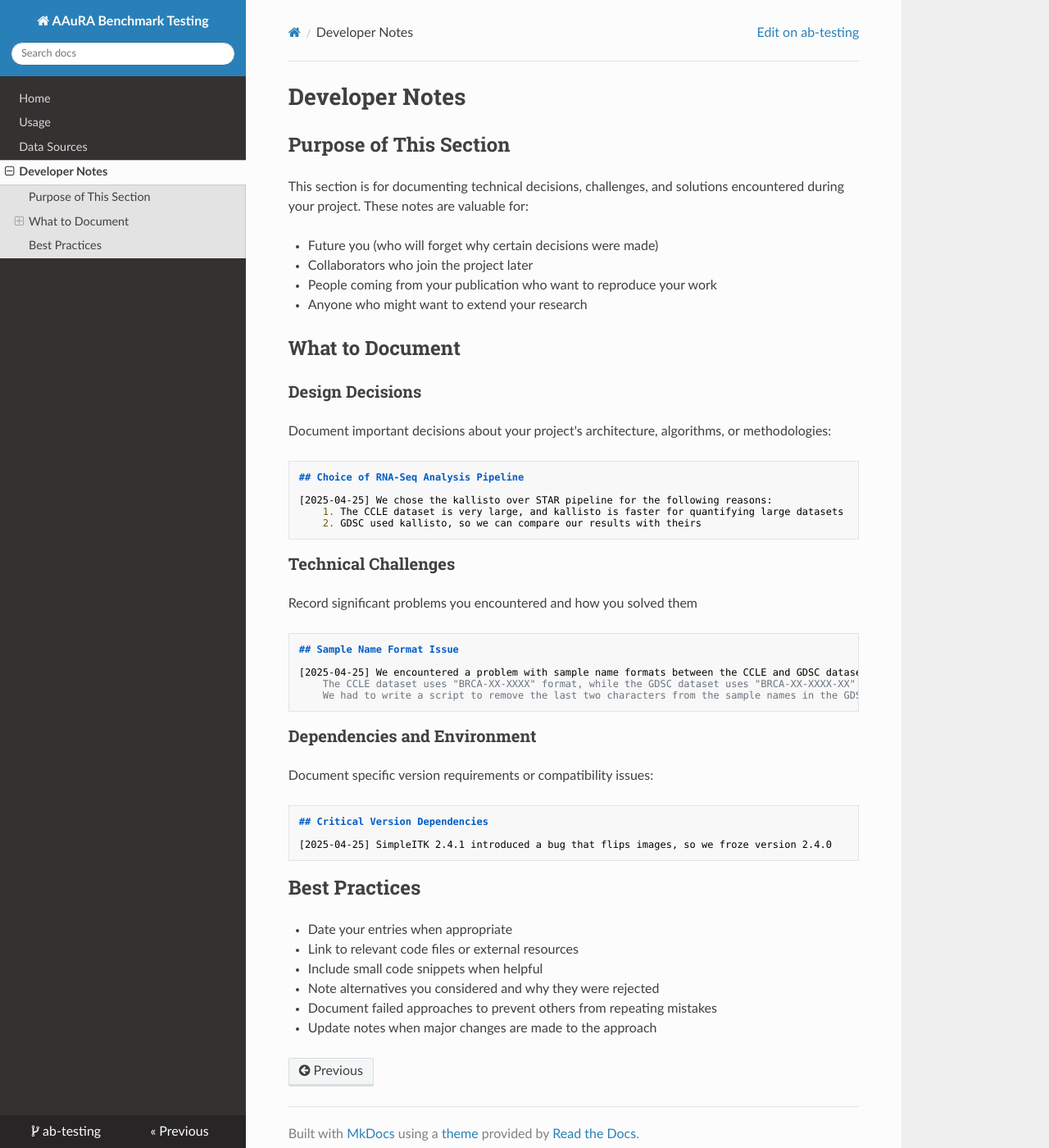
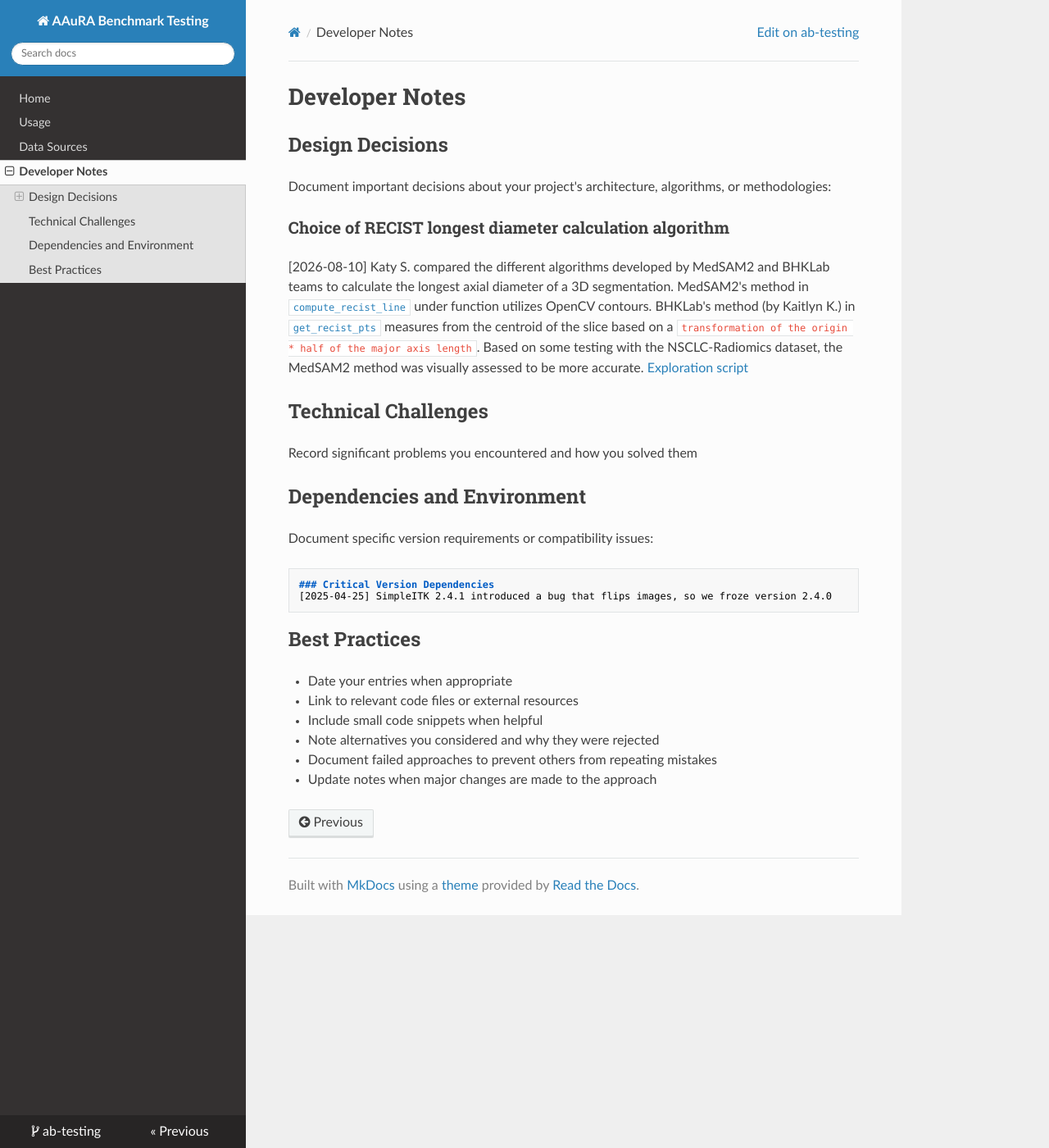
Before and after one commit to bhklab/ab-testing, an MkDocs documentation site: the page built from docs/devnotes.md, in a window 1280 px wide and 1400 px high. Shown: the whole window at 82% size. Built offline with MkDocs 1.6.1, drawn with Linux system fonts in a browser that asks for light colours; nearby versions of some CDN libraries.

Commit message:
docs: devnotes for decision about RECIST calculation

````diff
--- a/docs/devnotes.md
+++ b/docs/devnotes.md
@@ -1,47 +1,23 @@
 # Developer Notes
 
-## Purpose of This Section
-
-This section is for documenting technical decisions, challenges, and solutions encountered during your project. These notes are valuable for:
-
-- Future you (who will forget why certain decisions were made)
-- Collaborators who join the project later
-- People coming from your publication who want to reproduce your work
-- Anyone who might want to extend your research
-
-## What to Document
-
-### Design Decisions
-
+## Design Decisions
 Document important decisions about your project's architecture, algorithms, or methodologies:
 
-``` markdown
-## Choice of RNA-Seq Analysis Pipeline
+### Choice of RECIST longest diameter calculation algorithm
+[2026-08-10] Katy S. compared the different algorithms developed by MedSAM2 and BHKLab teams to calculate the longest axial diameter of a 3D segmentation. MedSAM2's method in [`compute_recist_line`](../src/ab_testing/utils/conver_nifti_to_recist_npz.py) under function  utilizes OpenCV contours. BHKLab's method (by Kaitlyn K.) in [`get_recist_pts`](../src/ab_testing/utils/annotations.py) measures from the centroid of the slice based on a `transformation of the origin * half of the major axis length`. Based on some testing with the NSCLC-Radiomics dataset, the MedSAM2 method was visually assessed to be more accurate. [Exploration script](../sandbox/recist_comparison.py)
 
-[2025-04-25] We chose the kallisto over STAR pipeline for the following reasons:
-    1. The CCLE dataset is very large, and kallisto is faster for quantifying large datasets
-    2. GDSC used kallisto, so we can compare our results with theirs
-```
 
-### Technical Challenges
 
+## Technical Challenges
 Record significant problems you encountered and how you solved them
 
-``` markdown
-## Sample Name Format Issue
 
-[2025-04-25] We encountered a problem with sample name formats between the CCLE and GDSC datasets.
-    The CCLE dataset uses "BRCA-XX-XXXX" format, while the GDSC dataset uses "BRCA-XX-XXXX-XX".
-    We had to write a script to remove the last two characters from the sample names in the GDSC dataset.
-```
-
-### Dependencies and Environment
+## Dependencies and Environment
 
 Document specific version requirements or compatibility issues:
 
 ``` markdown
-## Critical Version Dependencies
-
+### Critical Version Dependencies
 [2025-04-25] SimpleITK 2.4.1 introduced a bug that flips images, so we froze version 2.4.0
 ```
 
````
